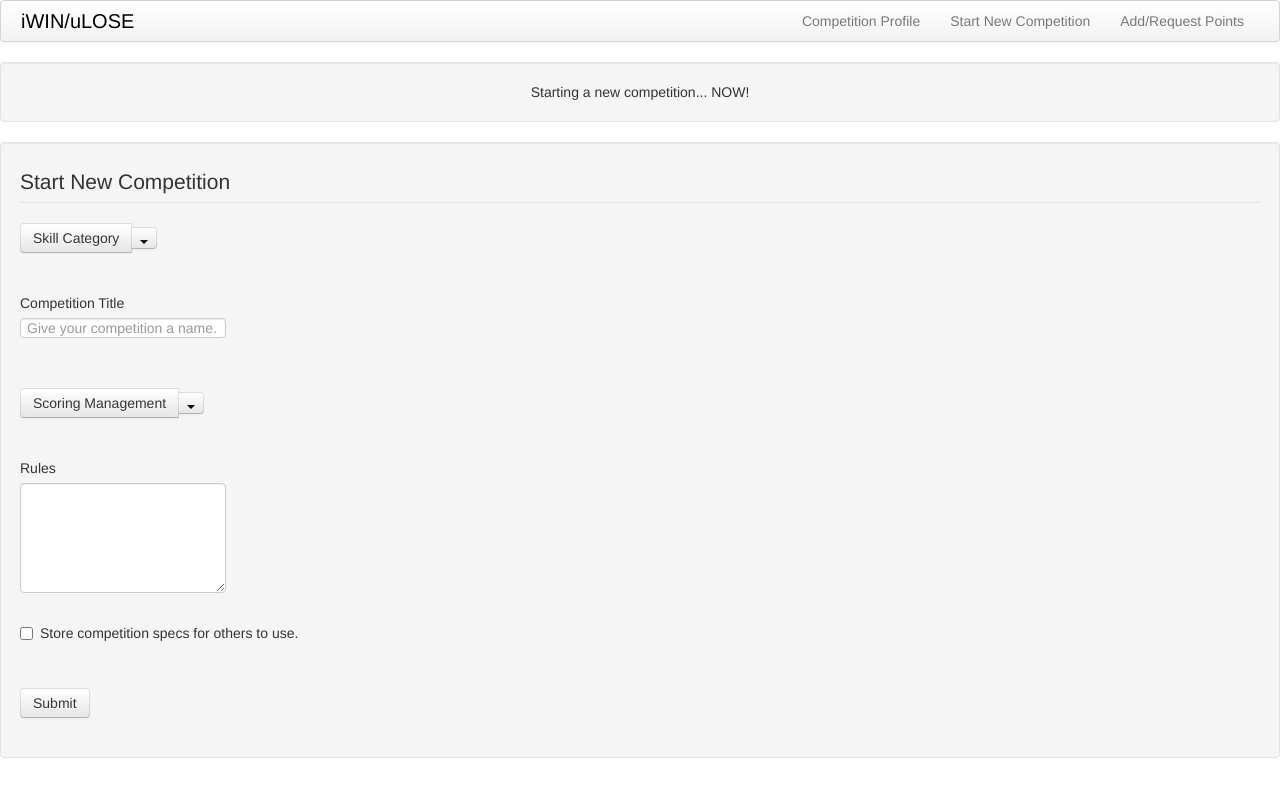
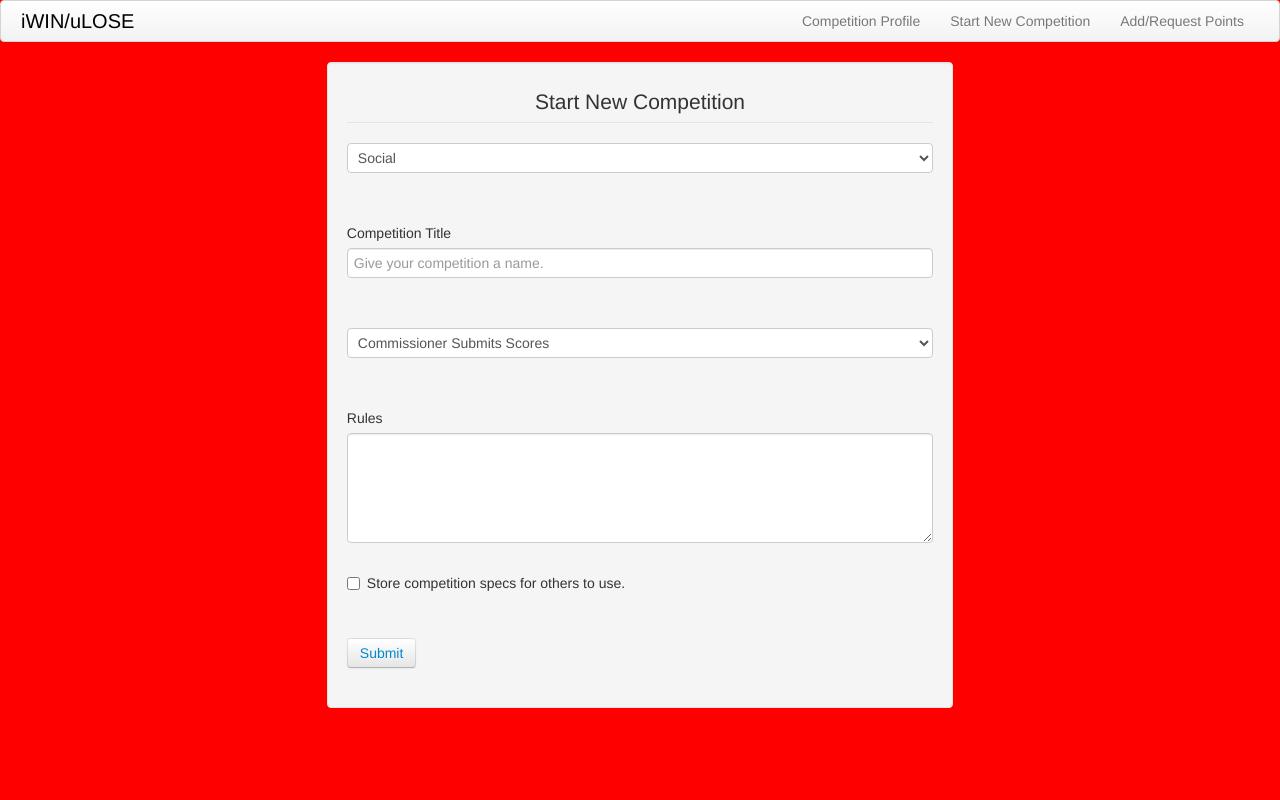
Before and after one commit to KrystalStJulien/CompetitionApp, a Flask app: page /new_competition in a window 1280 px wide. Run offline with Flask 2, Linux system fonts and the light colour scheme; some libraries are stand-ins or nearby versions.

Commit message:
new competition form outlined

```diff
--- a/app/templates/base.html
+++ b/app/templates/base.html
@@ -8,7 +8,7 @@
   	<script type="text/javascript" src="http://code.jquery.com/jquery.js"></script>
   	<script type="text/javascript" src="/static/bootstrap/js/bootstrap.min.js"></script>
   </head>
-  <body>
+  <body style="background-color: red;">
 	<div class="navbar">
 	  <div class="navbar-inner">
 	    <a class="brand" href="index">iWIN/uLOSE</a>
--- a/app/templates/new_comp.html
+++ b/app/templates/new_comp.html
@@ -1,50 +1,66 @@
 {% extends "base.html" %}
 {% block content %}
 
-	<p class="text-center well"> Starting a new competition... NOW! </p>
-	<div class="well">
+	<!--<p class="text-center well"> Starting a new competition... NOW! </p>-->
+	<div class="row-fluid">
+	<div class="well span6 offset3">
 
 		<form>
   			<fieldset>
-    		<legend>Start New Competition</legend>
-    		<div class="btn-group">
+    		<legend class='text-center'>Start New Competition</legend>
+    		<!--<div class="btn-group">
   				<button class="btn">Skill Category</button>
   				<button class="btn dropdown-toggle" data-toggle="dropdown">
     			<span class="caret"></span>
-  				</button>
-  				<ul class="dropdown-menu">
-    			<!-- dropdown menu links -->
+  				</button>-->
+
+  				<select class='span12'>
+  					<option>Social</option>
+  					<option>Academic</option>
+ 					<option>Volunteer</option>
+  					<option>Frivolous</option>
+				</select>
+
+  				<!--<ul class="dropdown-menu">
+    			<!-- dropdown menu links
     				<li><a href="#">Social</a></li>
                     <li><a href="#">Academic</a></li>
                     <li><a href="#">Volunteer</a></li>
-                    <!--<li class="divider"></li>-->
+                    <!--<li class="divider"></li>
                     <li><a href="#">Frivolous</a></li>
   				</ul>
-			</div>
+			</div>-->
 			<br><br><br>
 
     		<label>Competition Title</label>
-    			<input type="text" placeholder="Give your competition a name.">
+    			<input type="text" placeholder="Give your competition a name." class='span12'>
     		<br><br><br>
 
-    		<div class="btn-group">
+    		<select class='span12'>
+  				<option>Commissioner Submits Scores</option>
+  				<option>Commissioner Approves Scores</option>
+ 				<option>Individual Members Submit Scores</option>
+  				<option>Members Approve Scores</option>
+			</select>
+
+    		<!--<div class="btn-group">
   				<button class="btn">Scoring Management</button>
   				<button class="btn dropdown-toggle" data-toggle="dropdown">
     			<span class="caret"></span>
   				</button>
   				<ul class="dropdown-menu">
-    			<!-- dropdown menu links -->
+    			<!-- dropdown menu links
     				<li><a href="#">Commissioner Submissions</a></li>
                     <li><a href="#">Commissioner Approval</a></li>
                     <li><a href="#">Individual Scoring</a></li>
-                    <!--<li class="divider"></li>-->
-                    <!--<li><a href="#">Frivolous</a></li>-->
+                    <!--<li class="divider"></li>
+                    <!--<li><a href="#">Frivolous</a></li>
   				</ul>
-			</div>
+			</div>-->
 			<br><br><br>
 
     		<label> Rules </label>
-    			<textarea rows="5"></textarea>
+    			<textarea class='span12' rows="5"></textarea>
     		<br><br>
     			<!--<input type="text" placeholder="Give your competition a name.">
     		<span class="help-block">Example block-level help text here.</span>-->
@@ -52,10 +68,11 @@
       			<input type="checkbox"> Store competition specs for others to use.
     		</label>
     		<br><br>
-    		<button type="submit" class="btn">Submit</button>
+    		<button type="submit" class="btn"><a href='competition_home'>Submit</a></button>
   			</fieldset>
+
 		</form>
 
 	</div>
-
+	</div>
 {% endblock %}
--- a/app/templates/points.html
+++ b/app/templates/points.html
@@ -1,7 +1,7 @@
 {% extends "base.html" %}
 {% block content %}
 
-	<p class="text-center"> That's right... AAAAAALL the tea! </p>
+	<p class="text-center well"> That's right... AAAAAALL the tea! </p>
 
 
 {% endblock %}
--- a/app/views.py
+++ b/app/views.py
@@ -20,3 +20,7 @@ def profile():
 @app.route('/points')
 def points():
     return render_template("points.html")
+
+@app.route('/competition_home')
+def comp_home():
+    return render_template("comp_home.html")
```
Also changed, not shown: app/templates/comp_home.html (added, +7 -0 lines), app/templates/profile.html (+6 -1 lines).
